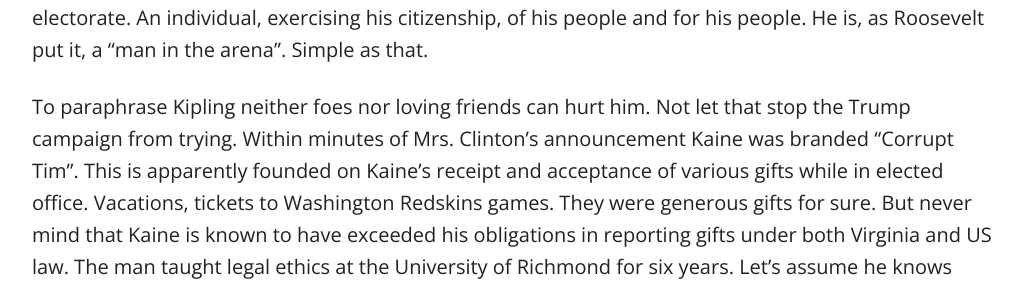
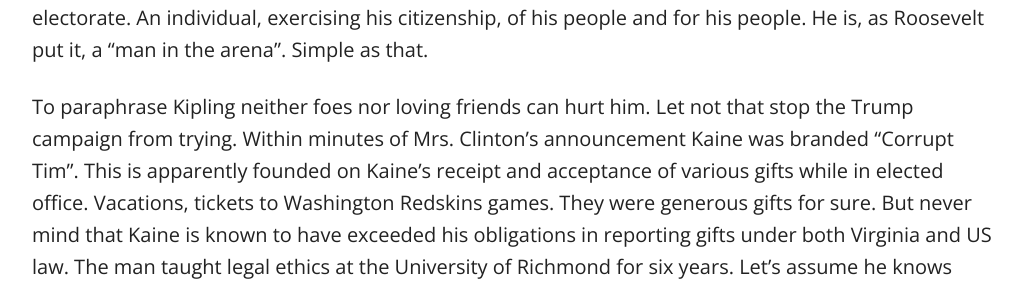
Before and after one commit to danoscarmike/danoscarmike.github.io, a Jekyll site: the page built from _posts/2016-07-23-inside-the-arena.md, in a window 1280 px wide. Shown: the part 1696-1984 px from the top of the page, without its empty margins (128-1150 px from the left). Built offline with Jekyll 4.4.1, drawn with Linux system fonts in a browser that asks for light colours; comment, search, counter and statistics services are not loaded; some of the changed text lies outside the part shown.

Commit message:
minor rewording

```diff
--- a/_posts/2016-07-23-inside-the-arena.md
+++ b/_posts/2016-07-23-inside-the-arena.md
@@ -18,7 +18,7 @@ Oh, but he’s an insider alright. No hiding that. My question is, why would you
 
 The fact of the matter is Kaine is an insider because he chooses to be. He chooses to get involved and promote and challenge issues that have meaning and that he is passionate about. He is a voice for his electorate. An individual, exercising his citizenship, of his people and for his people. He is, as Roosevelt put it, a “man in the arena”. Simple as that.
 
-To paraphrase Kipling neither foes nor loving friends can hurt him. Not let that stop the Trump campaign from trying. Within minutes of Mrs. Clinton’s announcement Kaine was branded “Corrupt Tim”. This is apparently founded on Kaine’s receipt and acceptance of various gifts while in elected office. Vacations, tickets to Washington Redskins games. They were generous gifts for sure. But never mind that Kaine is known to have exceeded his obligations in reporting gifts under both Virginia and US law. The man taught legal ethics at the University of Richmond for six years. Let’s assume he knows what he’s doing shall we?
+To paraphrase Kipling neither foes nor loving friends can hurt him. Let not that stop the Trump campaign from trying. Within minutes of Mrs. Clinton’s announcement Kaine was branded “Corrupt Tim”. This is apparently founded on Kaine’s receipt and acceptance of various gifts while in elected office. Vacations, tickets to Washington Redskins games. They were generous gifts for sure. But never mind that Kaine is known to have exceeded his obligations in reporting gifts under both Virginia and US law. The man taught legal ethics at the University of Richmond for six years. Let’s assume he knows what he’s doing shall we?
 
 Roosevelt said “The credit belongs to the man…who at the best knows in the end the triumph of high achievement, and who at the worst, if he fails, at least fails while daring greatly, so that his place shall never be with those cold and timid souls who neither know victory nor defeat.”
 
```
